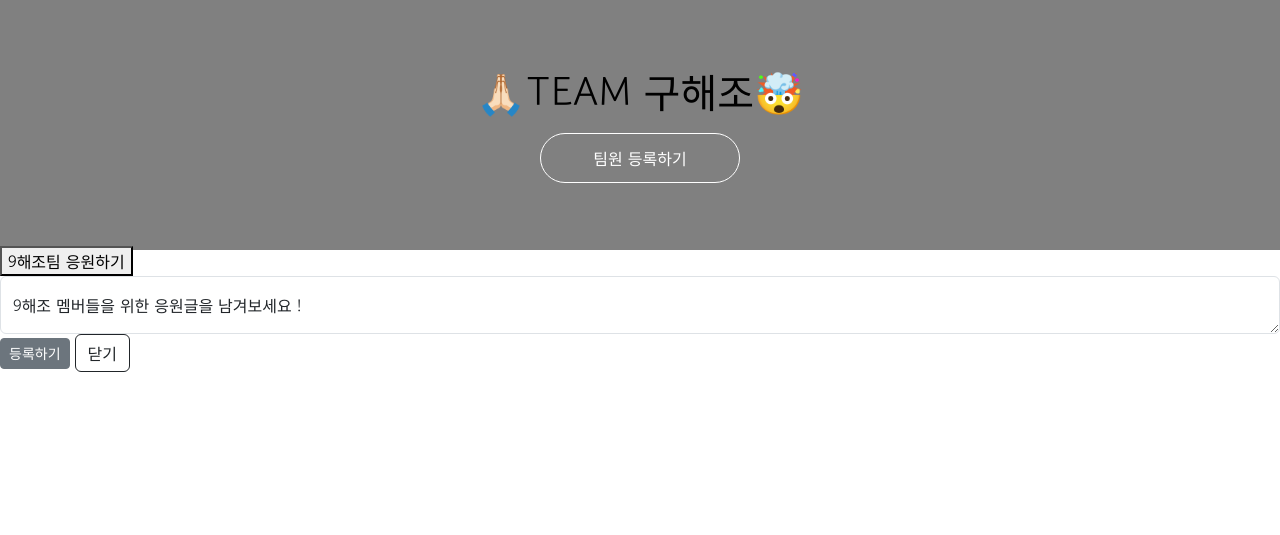
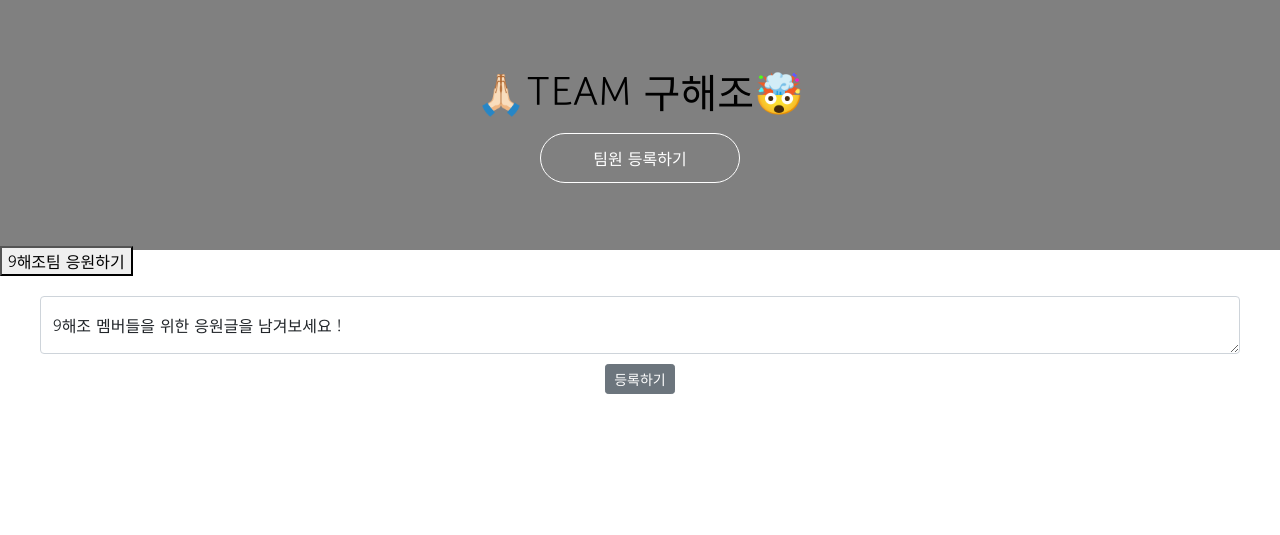
Before and after one commit to TerryEHLee/project1GooHaeJywo, a Flask app: page / in a window 1280 px wide. Shown: the top 535 px of the page. Run offline with Flask 3, Linux system fonts and the light colour scheme; data that the repository does not hold is empty; some libraries are stand-ins or nearby versions.

Commit message:
puttogether

```diff
--- a/app.py
+++ b/app.py
@@ -1,14 +1,16 @@
+# pip install flask pymongo dnspython requests bs4
+
 from flask import Flask, render_template, request, jsonify
 from pymongo import MongoClient
 
-import certifi
+# import certifi
 import requests
 import random
 from bs4 import BeautifulSoup
 
-ca = certifi.where()
+# ca = certifi.where()
 
-client = MongoClient('mongodb+srv://sparta:test@cluster0.ck1xgjf.mongodb.net/?retryWrites=true&w=majority', tlsCAFile=ca)
+client = MongoClient('mongodb+srv://sparta:test@cluster0.qihykt0.mongodb.net/?retryWrites=true&w=majority')#, tlsCAFile=ca
 db = client.dbsparta
 app = Flask(__name__)
 
--- a/static/main.js
+++ b/static/main.js
@@ -1,3 +1,4 @@
+// 포스팅박스 버튼
 function open_box() {
   $("#post-box").show();
 }
@@ -5,6 +6,7 @@ function close_box() {
   $("#post-box").hide();
 }
 
+// 트레일러 버튼
 function open_trailer() {
   $('.trailer-box').show()
 }
@@ -37,27 +39,23 @@ function listing() {
         let respect = a["respect"];
         let recentmovie = a["recentmovie"];
         let m_id = a["m_id"];
-        let trailer = a['trailer'].substring(a['trailer'].indexOf("=") + 1);//trailer URL에서 유튜브ID만 따옴
+        let trailer = a['trailer'].substring(a['trailer'].indexOf("=") + 1); //trailer URL에서 유튜브ID만 따옴
         let image = a['image']; //image_URL!
 
 
-
-        let temp_html = `<div class="mycards">
-                                     <div class= id="cards-box">
-                                      <!-- 카드 클릭하면 모달창 열림(data-bs-toggle 부터 "#exampleModal"까지의 코드임)-->
-                                          <div class="col" data-bs-toggle="modal" data-bs-target="#exampleModal-${m_id}">
-                                              <div class="card h-100">
+        let temp_html = `<div class="col" data-bs-toggle="modal" data-bs-target="#exampleModal-${m_id}">
+                            <div class="card">
+                            <div class="imageBox">
                               <img src="${image}" class="card-img-top" alt="...">
+                            </div>
                             <div class="card-body">
                                 <h5 class="card-title">${name}</h5>
-                                                      <p>${food}</p>
-                                                      <p>${mbti}</p>
+                                <p>${age}</p>
+                                <p>${residence}</p>
+
                                 </div>
                             </div>
                             </div>
-                                      </div>
-                                  </div>
-
 
                         <div class="modal fade" id="exampleModal-${m_id}" tabindex="-1" aria-labelledby="exampleModalLabel" aria-hidden="true">
                         <div class="modal-dialog modal-dialog-scrollable modal-xl">
@@ -106,12 +104,10 @@ function listing() {
                                 <li class="member-content">
                                 가장 최근에 본 영화는?
                                 <h6>${recentmovie}</h6>
-
                                 <!--트레일러 여는 버튼-->
                                 <span>
                                   <i class="trailer_button fa-brands fa-youtube" onclick="open_trailer()"></i>
                                 </span>
-
                                 <!-- display:none은 처음에는 트레일러가 안 보이게 함. trailer-box는 id로 줄 경우 unique한 값을 줘야 하므로 class로 지정-->
                                 <div class="trailer-box" style="display: none">
                                     <iframe
@@ -145,6 +141,10 @@ function listing() {
 
 //팀원글 Create
 function posting() {
+  //password가 다르면 포스팅 불가능.
+  if ($("#password").val() != 1111) {
+    alert('패스워드가 틀립니다.')
+  } else {
   let name = $("#name").val();
   let age = $("#age").val();
   let residence = $("#residence").val();
@@ -174,6 +174,7 @@ function posting() {
       alert(data["msg"]);
       window.location.reload();
     });
+  }
 }
 
 //응원댓글 Get
--- a/static/style.css
+++ b/static/style.css
@@ -32,14 +32,9 @@
   margin-top: 10px;
 }
 
+
 .mytitle > button:hover {
   border: 2px solid white;
-}
-
-.mycards {
-  margin: 20px auto 0px auto;
-  width: 50%;
-  max-width: 1200px;
 }
 
 .mypost {
@@ -64,7 +59,7 @@
 .mybtns > button {
   margin-right: 10px;
 }
-
+/*멤버 프로필 모달 스타일*/
 .modal-body-display {
   display: flex;
   justify-content: space-between;
@@ -89,61 +84,98 @@
   height: 100%;
 }
 
-.member-content {
-  color: black;
-  font-size: 20px;
-  font-weight: 600;
-
-  list-style: none;
-}
-
-.member-content > h6 {
-  color: #808080;
-  font-size: 16px;
-  font-weight: 400;
-
-  margin-top: 10px;
-}
-
-.member-content + .member-content {
-  margin-top: 20px;
-}
-
 .member-content-container {
   display: block;
   width: 50%;
 }
 
+.member-content {
+  color: black;
+  font-size: 20px;
+  font-weight: 600;
+  list-style: none;
+}
+.member-content > h6 {
+  color: #808080;
+  font-size: 16px;
+  font-weight: 400;
+  margin-top: 10px;
+}
+.member-content + .member-content {
+  margin-top: 20px;
+}
+.member-content-container {
+  display: block;
+  width: 50%;
+}
 .member-content-container > h5 {
   color: black;
   font-size: 30px;
   font-weight: 600;
-
   text-align: center;
   margin-bottom: 40px;
 }
-
 .trailer_button {
   text-decoration: none;
-  color: #b2071d;
+  color: #B2071D;
   font-size: 40px;
 }
 
-.member-content-container {
-  display: block;
-  width: 50%;
-}
-
 .check-trailerbox-space {
-  background-color: gray;
+  background-color: gray
 }
 
 .trailer-closebtn {
   float: right;
 }
 
+/*card-img-top까지 카드창 스타일*/
 .memberCards {
   margin: 20px auto 0px auto;
   width: 95%;
   max-width: 1200px;
 }
+
+.wrap {
+  max-width: 1200px;
+  width: 95%;
+
+  margin: 50px auto 0px auto;
+}
+
+.card {
+  border-radius: 20px;
+  height: 580px;
+  margin-top: 10px;
+  overflow: hidden;
+}
+
+.imageBox {
+  height: 373px;
+  overflow: hidden;
+  background-color: black;
+  display: flex;
+  align-items: center;
+}
+
+.card-img-top {
+  margin-top: -1px;
+  height: 375px;
+  object-fit: contain;
+}
+
+/*댓글 등록 css는 여기서부터 하시면 됩니다!*/
+.commentGroup {
+  margin: 20px auto 0px auto;
+  width: 100%;
+  max-width: 1200px;
+  min-height: 30vh;
+  display: flex;
+  flex-direction: column;
+}
+
+.comment-add-button {
+  display: flex;
+  margin: 10px auto;
+  height: 30px;
+}
--- a/templates/index.html
+++ b/templates/index.html
@@ -6,12 +6,7 @@
       name="viewport"
       content="width=device-width, initial-scale=1, shrink-to-fit=no"
     />
-    <link
-      href="https://cdn.jsdelivr.net/npm/bootstrap@5.3.0-alpha3/dist/css/bootstrap.min.css"
-      rel="stylesheet"
-      integrity="sha384-KK94CHFLLe+nY2dmCWGMq91rCGa5gtU4mk92HdvYe+M/SXH301p5ILy+dN9+nJOZ"
-      crossorigin="anonymous"
-    />
+    <link href="https://cdn.jsdelivr.net/npm/bootstrap@5.0.2/dist/css/bootstrap.min.css" rel="stylesheet" integrity="sha384-EVSTQN3/azprG1Anm3QDgpJLIm9Nao0Yz1ztcQTwFspd3yD65VohhpuuCOmLASjC" crossorigin="anonymous">
     <script src="https://code.jquery.com/jquery-3.6.0.min.js"></script>
     <link rel="stylesheet" href="/static/style.css" />
 
@@ -21,7 +16,6 @@
       href="https://fonts.googleapis.com/css2?family=Gowun+Dodum&display=swap"
       rel="stylesheet"
     />
-    <!-- 유튜브 아이콘! -->
     <script src="https://kit.fontawesome.com/12185732d9.js" crossorigin="anonymous"></script>
     <style>
 
@@ -30,6 +24,7 @@
   </head>
 
   <body>
+    <!--대문-->
     <div class="mytitle">
       <h1>🙏🏻TEAM 구해조🤯</h1>
       <button onclick="open_box()">팀원 등록하기</button>
@@ -37,6 +32,14 @@
 
     <!--포스팅박스-->
     <div class="mypost" id="post-box">
+      <div class="form-floating">
+        <textarea
+          id="image"
+          class="form-control"
+          placeholder="사진(이미지 링크를) 입력해 주세요."
+        ></textarea>
+        <label type="url">이미지 URL</label>
+      </div>
       <div class="form-floating">
         <textarea
           id="name"
@@ -111,13 +114,12 @@
       </div>
       <div class="form-floating">
         <textarea
-          id="image"
+          id="password"
           class="form-control"
-          placeholder="사진(이미지 링크를) 입력해 주세요."
+          placeholder="Leave a comment here"
         ></textarea>
-        <label type="url">이미지 URL</label>
+        <label for="floatingTextarea2">패스워드</label>
       </div>
-
       <div class="mybtns">
         <button onclick="posting()" type="button" class="btn btn-dark">
           기록하기
@@ -131,26 +133,13 @@
         </button>
       </div>
     </div>
-      <!--멤바카드-->
 
-    <div class="mycards">
-      <div class="row row-cols-1 row-cols-md-4 g-4" id="cards-box">
-        <div class="col">
-          <div class="card h-100">
-            <img
-              src="https://movie-phinf.pstatic.net/20210728_221/1627440327667GyoYj_JPEG/movie_image.jpg"
-              class="card-img-top"
-            />
-            <div class="card-body">
-              <h5 class="card-title">영화 제목이 들어갑니다</h5>
-              <p class="card-text">여기에 영화에 대한 설명이 들어갑니다.</p>
-              <p>⭐⭐⭐</p>
-              <p class="mycomment">나의 한줄 평을 씁니다</p>
-            </div>
-          </div>
-        </div>
-      </div>
+    <!--멤바카드 더미-->
+    <div class='memberCards'>
+    <div id="cards-box" class="row row-cols-1 row-cols-md-4 g-4">
+
     </div>
+  </div>
 
     <!-- 응원글 -->
 
@@ -158,30 +147,23 @@
       <button onclick="open_textBox()">9해조팀 응원하기</button>
     </div>
 
-  <div id="form">
+    <!-- 응원 댓글 포스팅박스 -->
     <div class="commentGroup">
       <div class="form-floating">
         <textarea class="form-control" placeholder="Leave a comment here" id="comment"></textarea>
         <label for="floatingTextarea">9해조 멤버들을 위한 응원글을 남겨보세요 !</label>
       </div>
       <div>
-        <button onclick="postingComment()" type="button" class="btn btn-secondary btn-sm">등록하기</button>
-        <button onclick="close_textBox()" type="button" class="btn btn-outline-dark">닫기</button>
+        <button onclick="postingComment()" type="button" class="btn btn-secondary btn-sm comment-add-button">등록하기</button>
       </div>
-  </div>
-
       <div id="comment-box">
         <div class="cmt">
-          <p>여기에 코멘트가 들어갑니다</p>
+          <textarea>여기에 코멘트가 들어갑니다</textarea>
         </div>
       </div>
 
 
     <script src="/static/main.js"></script>
-    <script
-      src="https://cdn.jsdelivr.net/npm/bootstrap@5.3.0-alpha3/dist/js/bootstrap.bundle.min.js"
-      integrity="sha384-ENjdO4Dr2bkBIFxQpeoTz1HIcje39Wm4jDKdf19U8gI4ddQ3GYNS7NTKfAdVQSZe"
-      crossorigin="anonymous"
-    ></script>
+    <script src="https://cdn.jsdelivr.net/npm/bootstrap@5.0.2/dist/js/bootstrap.bundle.min.js" integrity="sha384-MrcW6ZMFYlzcLA8Nl+NtUVF0sA7MsXsP1UyJoMp4YLEuNSfAP+JcXn/tWtIaxVXM" crossorigin="anonymous"></script>
   </body>
 </html>
```
Lines whose indentation alone changed are shown as unchanged.
